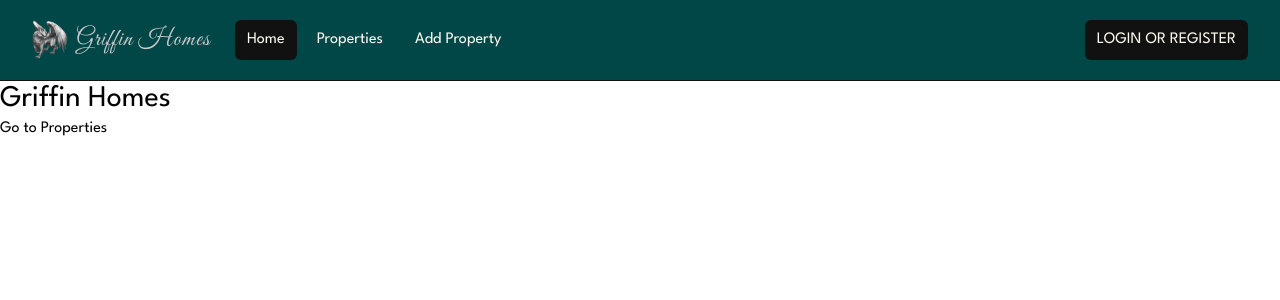
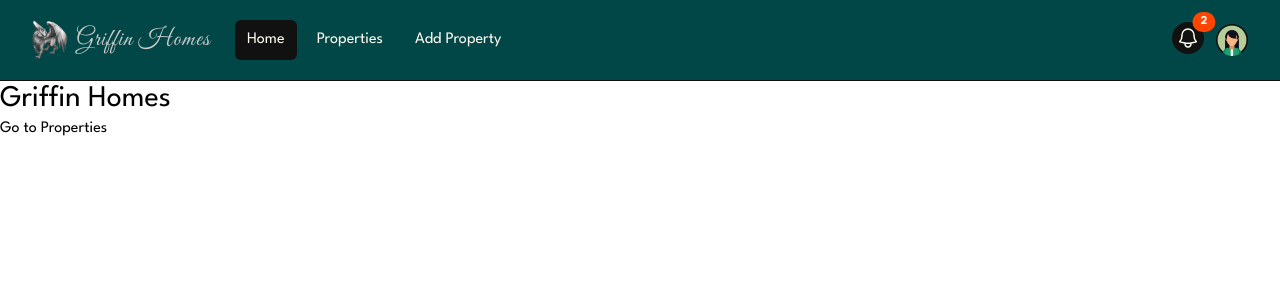
Before and after one commit to Nimira43/Griffin-Homes, a Next.js app: page / in a window 1280 px wide. Shown: the top 300 px of the page. Built offline with nearby package versions, Linux system fonts and the light colour scheme.

Commit message:
Setting up Navbar completed to handle what is shown when logged in or out.

```diff
--- a/components/Navbar.jsx
+++ b/components/Navbar.jsx
@@ -9,7 +9,7 @@ import user from '@/assets/images/user.png'
 const Navbar = () => {
   const [isMobileMenuOpen, setIsMobileMenuOpen] = useState(false)
   const [isProfileMenuOpen, setIsProfileMenuOpen] = useState(false)
-  const [isLoggedIn, setIsLoggedIn] = useState(false)
+  const [isLoggedIn, setIsLoggedIn] = useState(true)
   const pathname = usePathname()
 
   return (
@@ -43,7 +43,6 @@ const Navbar = () => {
               </svg>
             </button>
           </div>
-
           <div className='flex flex-1 items-center justify-center md:items-stretch md:justify-start'>
             <Link className='flex flex-shrink-0 items-center' href='/'>
               <Image
@@ -71,6 +70,8 @@ const Navbar = () => {
                 >
                   Properties
                 </Link>
+                {
+                  isLoggedIn && (
                     <Link
                       href='/properties/add'
                       className={ `${
@@ -79,10 +80,11 @@ const Navbar = () => {
                     >
                       Add Property
                     </Link>
+                  )
+                }
               </div>
             </div>
           </div>
-
           {
             !isLoggedIn && (
               <div className='hidden md:block md:ml-6'>
@@ -96,7 +98,6 @@ const Navbar = () => {
               </div>
             )
           }
-
           {
             isLoggedIn && (
               <div className='absolute inset-y-0 right-0 flex items-center pr-2 md:static md:inset-auto md:ml-6 md:pr-0'>
@@ -208,18 +209,26 @@ const Navbar = () => {
               >
                 Properties
               </Link>
+              {
+                isLoggedIn && (
                   <Link
                     href='/properties/add'
                     className={ `${pathname === '/properties/add' ? 'bg-dark' : ''} text-light hover:text-grey-light hover:bg-prime-dark-extra block rounded-md px-3 py-2 text-base font-medium` }
                   >
                     Add Property
                   </Link>
+                )
+              }
+              {
+                !isLoggedIn && (
                   <button
                     className='flex items-center text-light bg-dark hover:bg-prime-dark-extra hover:text-grey-light rounded-md px-3 py-2 my-5'
                   >
                     <i className='fa-brands fa-google mr-2'></i>
                     <span className='uppercase'>Login or Register</span>
                   </button>
+                )
+              }
             </div>
           </div>
         )
```
Lines whose indentation alone changed are shown as unchanged.
